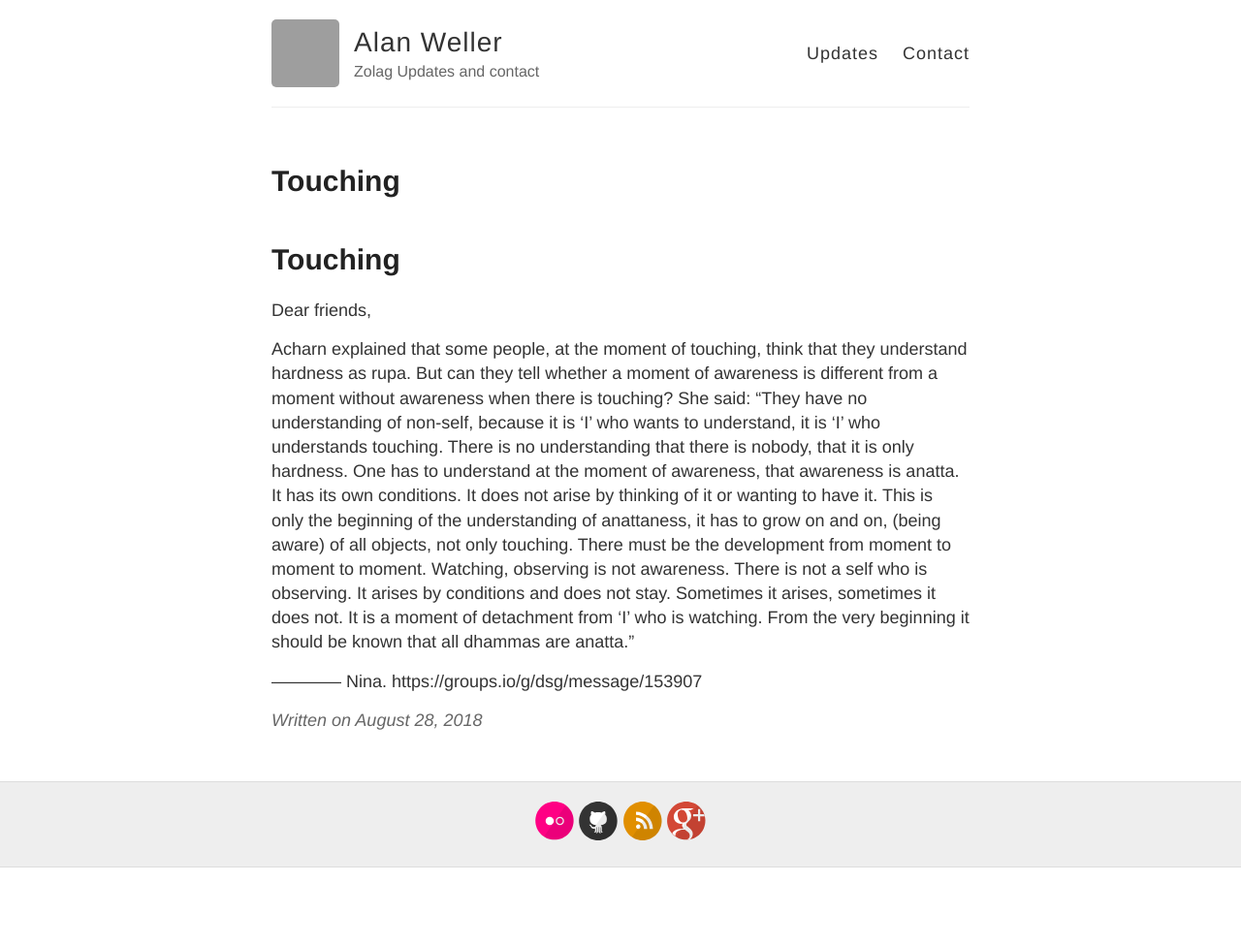
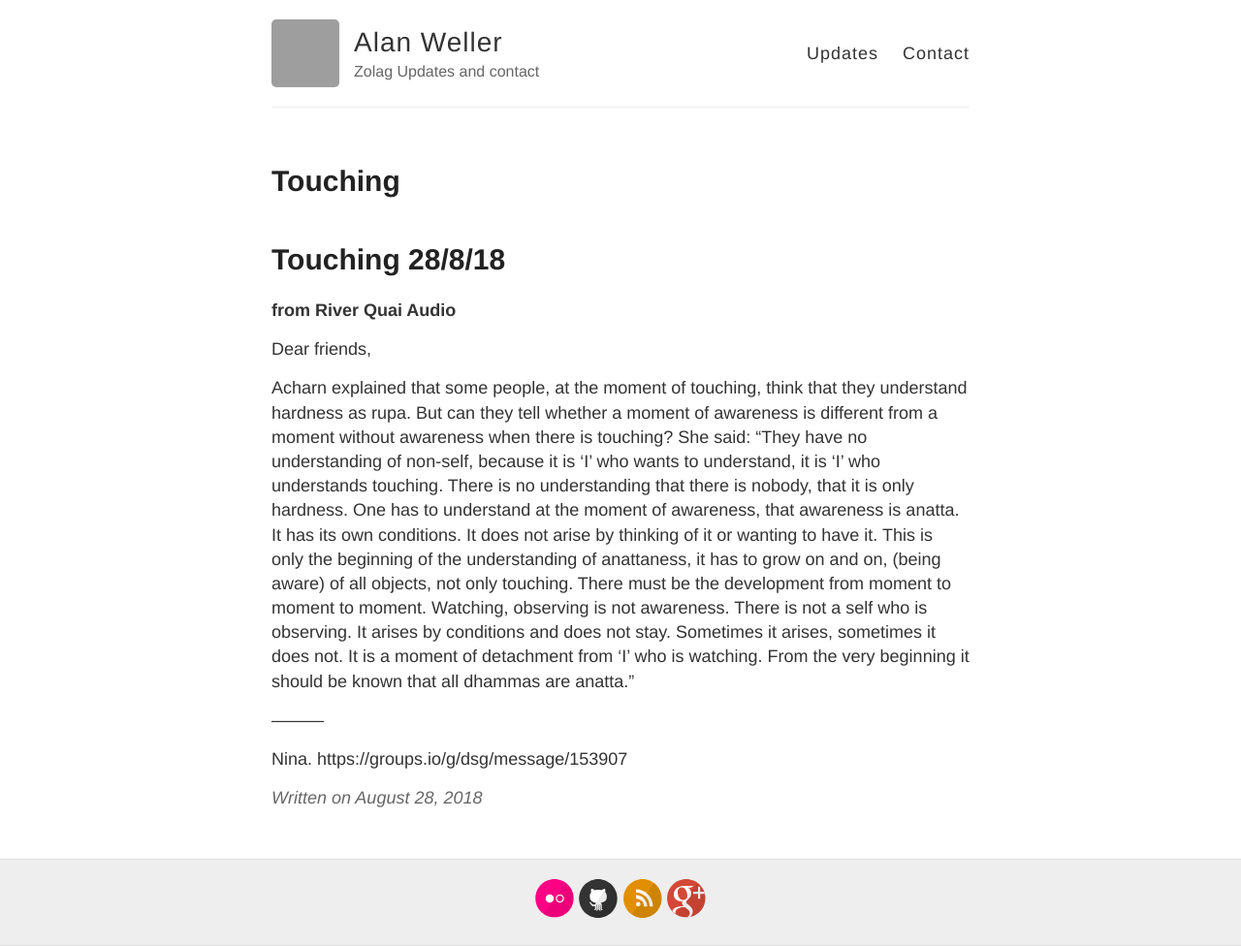
Before and after one commit to alwell/alwell.github.io, a Jekyll site: the page built from _posts/2018-08-28-Touching.md, in a window 1280 px wide. Shown: the whole page at 97% size. Built offline with Jekyll 4.4.1, drawn with Linux system fonts in a browser that asks for light colours; Markdown is read by kramdown in place of the engine named in the settings; before the commit the page ends 900 px from its top, so only the background shows below that; grey boxes are pictures that could not be loaded.

Commit message:
Update 2018-08-28-Touching.md

```diff
--- a/_posts/2018-08-28-Touching.md
+++ b/_posts/2018-08-28-Touching.md
@@ -3,7 +3,9 @@ layout: post
 title: Touching
 ---
 
-# Touching
+# Touching 28/8/18
+
+**from River Quai Audio**
 
 Dear friends,
 
@@ -13,5 +15,6 @@ One has to understand at the moment of awareness, that awareness is anatta. It h
 This is only the beginning of the understanding of anattaness, it has to grow on and on, (being aware) of all objects, not only touching. There must be the development from moment to moment to moment.
 Watching, observing is not awareness. There is not a self who is observing. It arises by conditions and does not stay. Sometimes it arises, sometimes it does not. It is a moment of detachment from ‘I’ who is watching. From the very beginning it should be known that all dhammas are anatta.”
 
-————
+———
+
 Nina.  https://groups.io/g/dsg/message/153907
```
